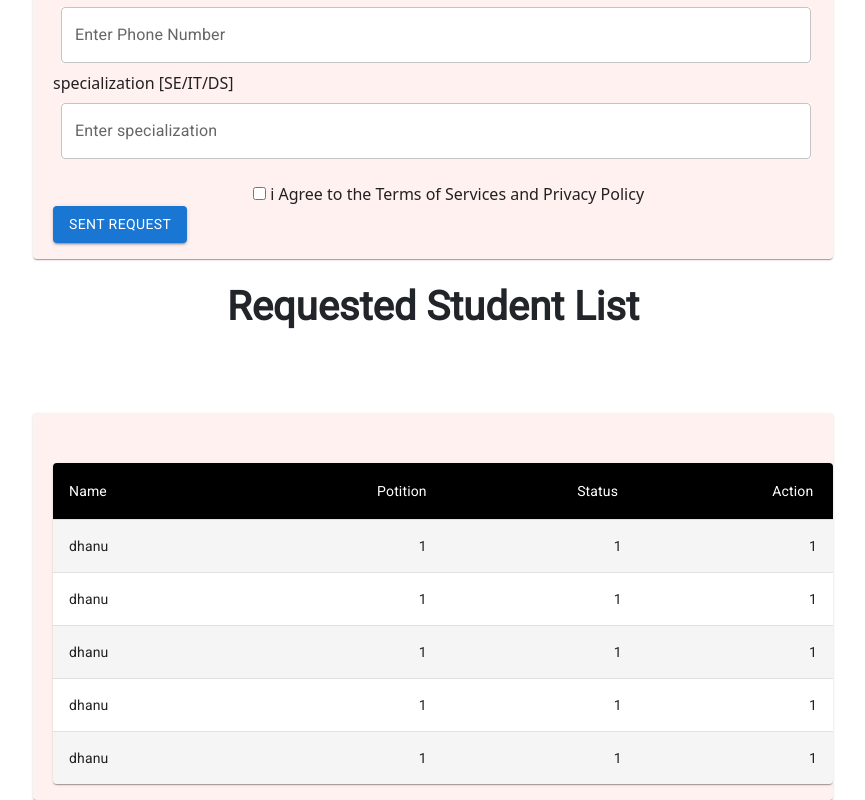
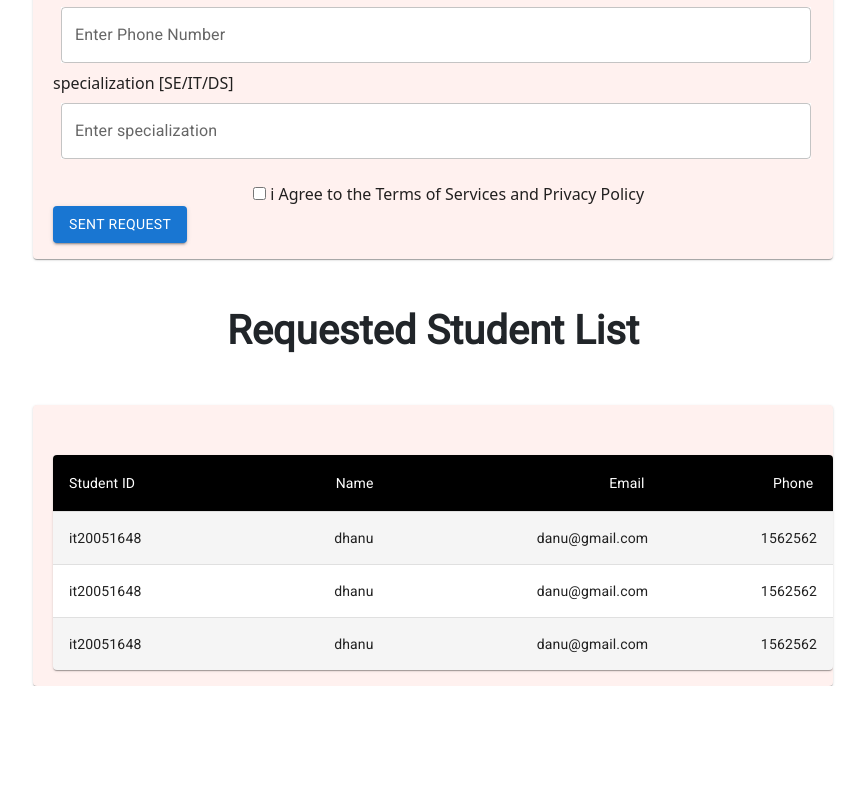
Before and after one commit to akiakash/ResearchManagement-Client, a React app in the folder researchmanagementclient/: page /aboutus in a window 1280 px wide. Shown: the part 637-1437 px from the top of the page, without its empty margins (207-1072 px from the left). After the commit the page ends 1323 px from the top, so only its background shows below. Built offline with nearby package versions, Linux system fonts and the light colour scheme.

Commit message:
done find members.js

```diff
--- a/researchmanagementclient/src/Components/FindMembers.js
+++ b/researchmanagementclient/src/Components/FindMembers.js
@@ -39,11 +39,10 @@ const StyledTableCell = styled(TableCell)(({ theme }) => ({
   }
 
   const rows = [
-    createData('dhanu', 1, 1, 1,),
-    createData('dhanu', 1, 1, 1,),
-    createData('dhanu', 1, 1, 1,),
-    createData('dhanu', 1, 1, 1,),
-    createData('dhanu', 1, 1, 1, ),
+    createData('it20051648', 'dhanu', 'danu@gmail.com', 1562562,),
+    createData('it20051648', 'dhanu', 'danu@gmail.com', 1562562,),
+    createData('it20051648', 'dhanu', 'danu@gmail.com', 1562562,),
+
   ];
 function FindMembers() {
   return (
@@ -153,10 +152,11 @@ function FindMembers() {
         </Box>
       </Card>
       <br></br>
+      <br></br>
       <h1 style={{ fontFamily: "Roboto", textAlign: "center" }}>
         <b>Requested Student List</b>
       </h1>
-      <br></br>
+
 
       <Card
       style={{
@@ -181,10 +181,10 @@ function FindMembers() {
       <Table sx={{ minWidth: 700 }} aria-label="customized table">
         <TableHead>
           <TableRow>
-            <StyledTableCell>Name </StyledTableCell>
-            <StyledTableCell align="right">Potition</StyledTableCell>
-            <StyledTableCell align="right">Status&nbsp;</StyledTableCell>
-            <StyledTableCell align="right">Action&nbsp;</StyledTableCell>
+            <StyledTableCell>Student ID </StyledTableCell>
+            <StyledTableCell align="right">Name</StyledTableCell>
+            <StyledTableCell align="right">Email&nbsp;</StyledTableCell>
+            <StyledTableCell align="right">Phone&nbsp;</StyledTableCell>
           </TableRow>
         </TableHead>
         <TableBody>
```
